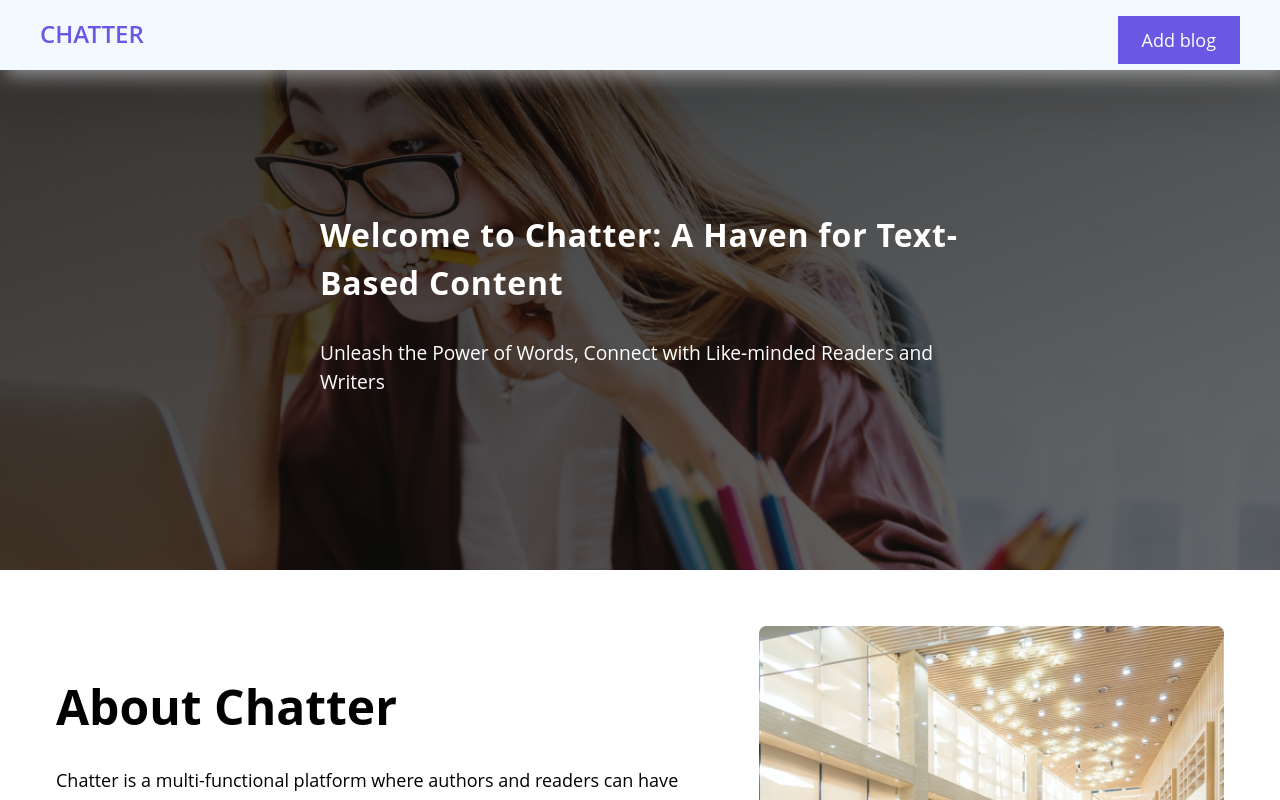
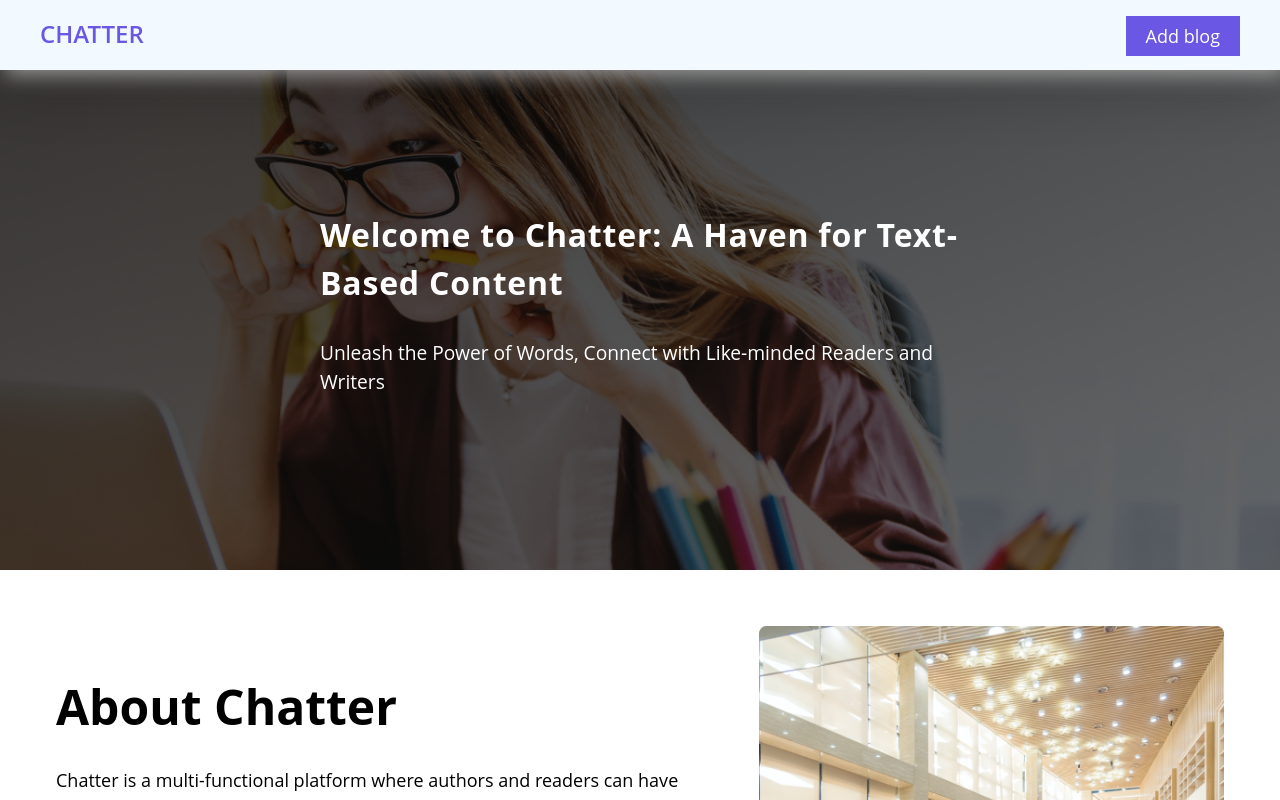
Before and after one commit to adeyanjufawaz/Component-Sidebae, a Next.js app: page / in a window 1280 px wide. Shown: the top 800 px of the page. Built offline with nearby package versions, Linux system fonts and the light colour scheme; no server answers.

Commit message:
Fix/Navbar blog button

```diff
--- a/app/components/navbar.jsx
+++ b/app/components/navbar.jsx
@@ -63,7 +63,7 @@ export default function Navbar() {
         </h2>
 
         <button
-          className="bg-pry hover:bg-purple-600 p-6 text-lg text-white flex justify-center items-center"
+          className="bg-pry hover:bg-purple-600 p-5 text-lg text-white flex justify-center items-center"
           onClick={goToBlogs}
         >
           <p>Add blog</p>
```
